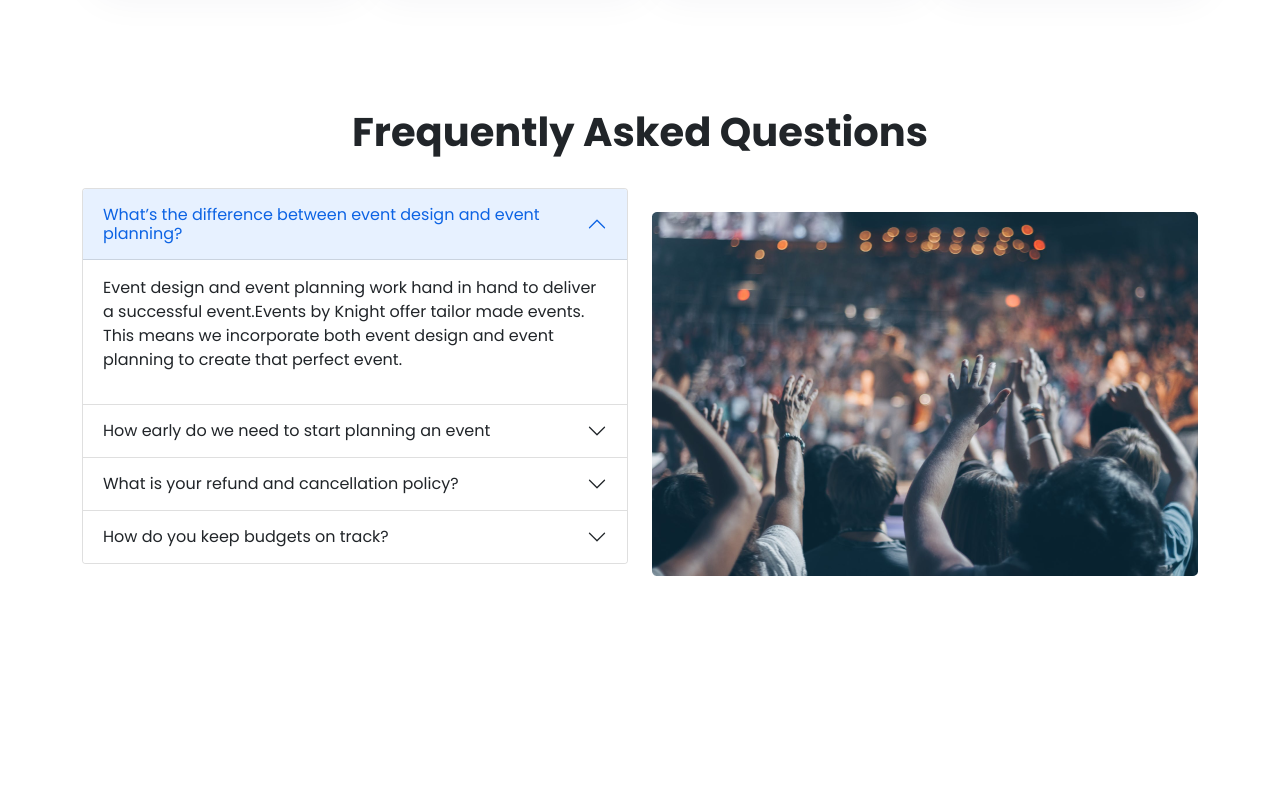
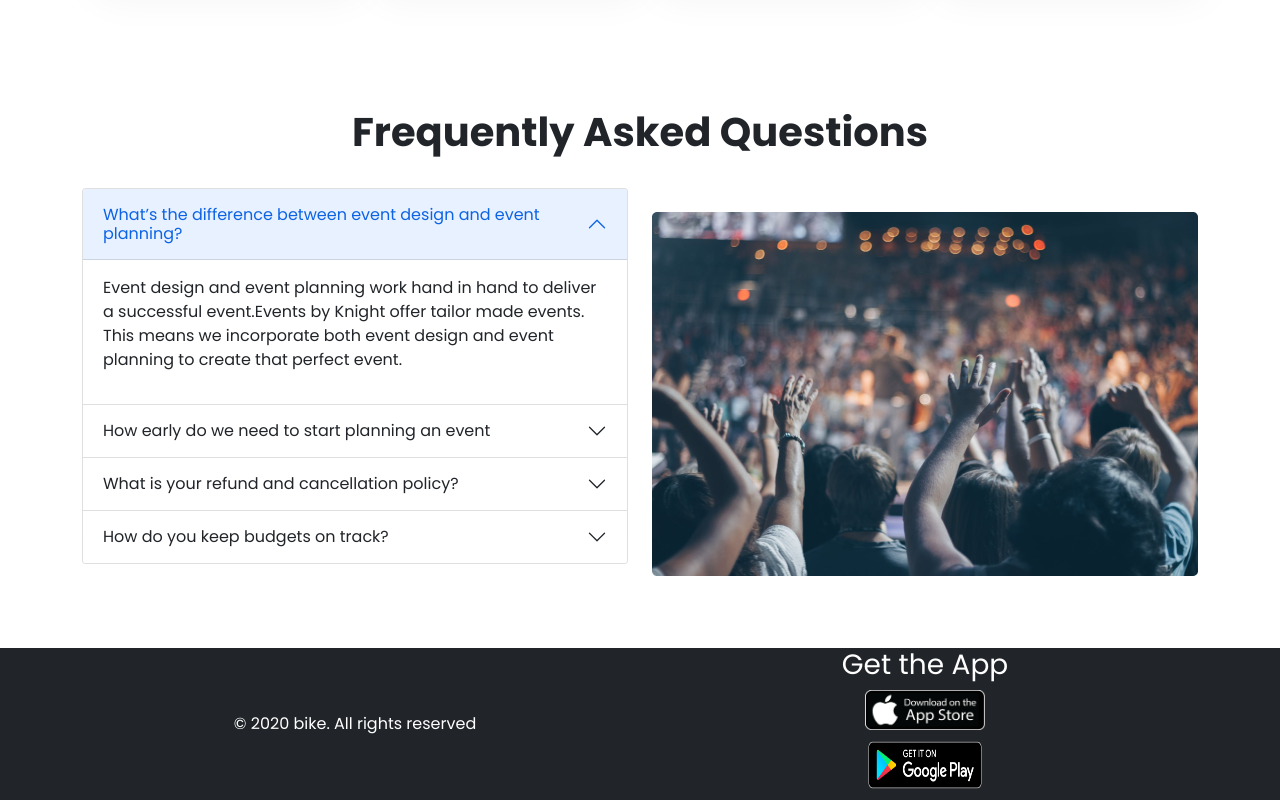
Before and after one commit to mdsaharshital/convention-center, a plain HTML site: page index.html in a window 1280 px wide. Shown: the part 1242-2042 px from the top of the page. Before the commit the page ends 1890 px from the top, so only its background shows below. Drawn offline with nearby package versions, Linux system fonts and the light colour scheme.

Commit message:
fotter added

```diff
--- a/index.html
+++ b/index.html
@@ -93,6 +93,7 @@
                 <p>
                   We can organize a perfect vanue on your lovely wedding day.
                 </p>
+                <a href="https://web.programming-hero.com/" target="_blank" rel="noopener noreferrer"><button class="btn btn-light text-info fw-bold px-4">Book Now</button></a>
               </div>
             </div>
             <div class="carousel-item">
@@ -106,6 +107,7 @@
                 <p>
                   We also provide service for photoshoot on wedding day.
                 </p>
+                <a href="https://web.programming-hero.com/" target="_blank" rel="noopener noreferrer"><button class="btn btn-light text-info fw-bold px-4">Book Now</button></a>
               </div>
             </div>
             <div class="carousel-item">
@@ -119,6 +121,7 @@
                 <p>
                   We also do full wedding cinematography maintaing standard level.
                 </p>
+                <a href="https://web.programming-hero.com/" target="_blank" rel="noopener noreferrer"><button class="btn btn-light text-info fw-bold px-4">Book Now</button></a>
               </div>
             </div>
           </div>
@@ -304,6 +307,31 @@
         </div>
       </section>
     </main>
+
+    <footer class="bg-dark">
+      <div class="container">
+        <div class="row justify-content-sm-center">
+          <div class="col-lg-6 col-md-6 col-sm-12">
+            <p class="text-white d-flex align-items-center justify-content-center h-100">© 2020 bike. All rights reserved</p>
+          </div>
+          <div class="col-lg-6 col-md-6 col-sm-12">
+            <div class="d-flex flex-column align-items-end align-items-sm-center">
+              <h3 class="text-white">Get the App</h3>
+
+
+              <a  href=" https://apps.apple.com/us/app/pubg-mobile-aftermath/id1330123889" target="_blank" rel="noopener noreferrer">
+                <img src="./images/newww.png" width="120" height="40" alt=""></a>
+
+
+
+           <a href=" https://play.google.com/store/apps/details?id=learn.programming.courses&hl=en&gl=US" target="_blank" rel="noopener noreferrer"> <img src="./images/en_badge_web_generic.png" width="130" height="70" alt=""></a>
+
+
+            </div>
+          </div>
+        </div>
+      </div>
+    </footer>
     <!-- bootstap-bundle-script -->
     <script
       src="https://cdn.jsdelivr.net/npm/bootstrap@5.1.3/dist/js/bootstrap.bundle.min.js"
```
Also changed, not shown: images/download (1).png (added), images/download.png (added), images/en_badge_web_generic.png (added), images/newww.png (added), images/playstore22.png (added).
